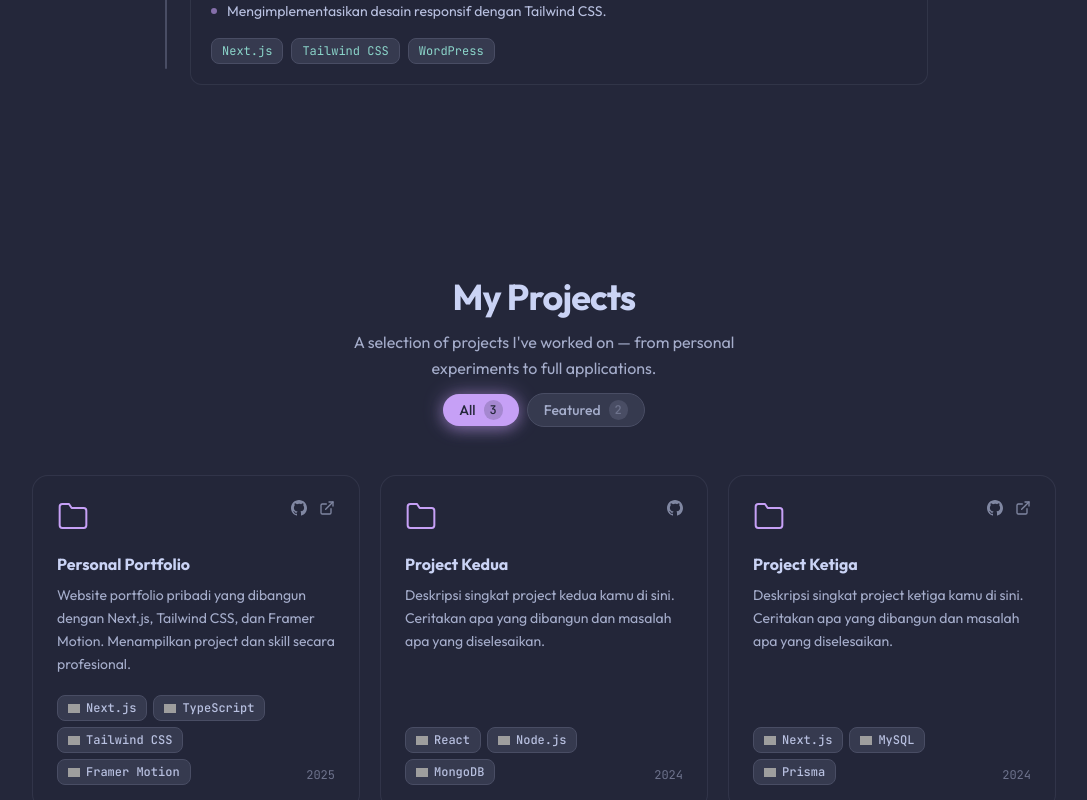
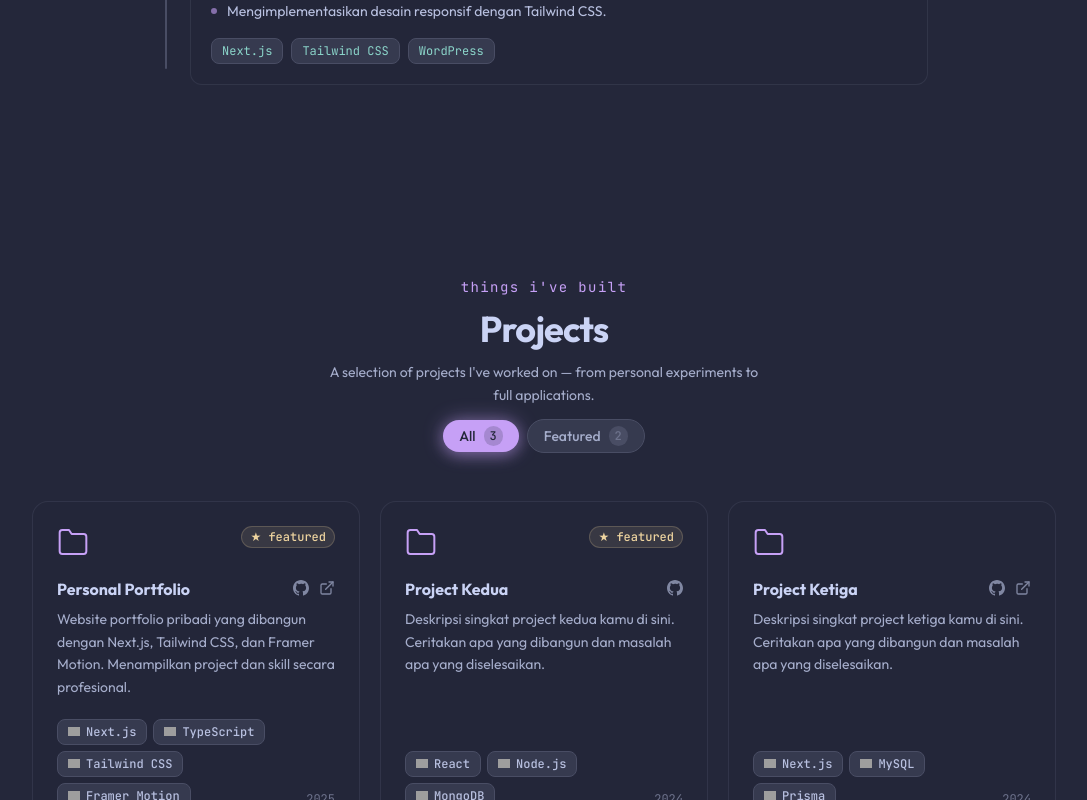
Before and after one commit to azrilpramudia/personal-website, a Next.js app: page / in a window 1280 px wide. Shown: the part 2896-3696 px from the top of the page, without its empty margins (96-1183 px from the left). Built offline with nearby package versions, Linux system fonts and the light colour scheme; grey boxes are pictures that could not be loaded.

Commit message:
fix: featured and CTA links

```diff
--- a/src/components/sections/Projects.tsx
+++ b/src/components/sections/Projects.tsx
@@ -6,6 +6,7 @@ import { fadeUp, staggerContainer } from "@/src/lib/animation";
 import { cn } from "@/src/lib/utils";
 import { ProjectCard } from "@/src/components/ui/ProjectCard";
 import { projects } from "@/src/data/projects";
+import { personalInfo } from "@/src/data/index";
 
 // ── Filter types ──────────────────────────────────────────────
 const FILTERS = ["All", "Featured"] as const;
@@ -54,6 +55,23 @@ function FilterTabs({
   );
 }
 
+// ── Empty State ───────────────────────────────────────────────
+function EmptyState() {
+  return (
+    <motion.div
+      initial={{ opacity: 0, y: 12 }}
+      animate={{ opacity: 1, y: 0 }}
+      className="flex flex-col items-center gap-3 py-20 text-center"
+    >
+      <span className="text-4xl">🗂️</span>
+      <p className="text-macchiato-subtext0 text-sm">
+        No <span className="text-macchiato-mauve font-medium">featured</span>{" "}
+        projects yet.
+      </p>
+    </motion.div>
+  );
+}
+
 // ── Main Section ──────────────────────────────────────────────
 export default function Projects() {
   const [activeFilter, setActiveFilter] = useState<Filter>("All");
@@ -75,15 +93,21 @@ export default function Projects() {
           viewport={{ once: true }}
           className="flex flex-col items-center text-center mb-12 gap-3"
         >
+          <motion.p
+            variants={fadeUp}
+            className="font-mono text-macchiato-mauve text-sm tracking-widest"
+          >
+            things i&apos;ve built
+          </motion.p>
           <motion.h2
             variants={fadeUp}
             className="text-macchiato-text text-3xl md:text-4xl font-bold tracking-tight"
           >
-            My Projects
+            Projects
           </motion.h2>
           <motion.p
             variants={fadeUp}
-            className="text-macchiato-subtext0 text-medium max-w-md leading-relaxed"
+            className="text-macchiato-subtext0 text-sm max-w-md leading-relaxed"
           >
             A selection of projects I&apos;ve worked on — from personal
             experiments to full applications.
@@ -97,6 +121,9 @@ export default function Projects() {
 
         {/* Project grid */}
         <AnimatePresence mode="wait">
+          {filtered.length === 0 ? (
+            <EmptyState key="empty" />
+          ) : (
             <motion.div
               key={activeFilter}
               variants={staggerContainer}
@@ -109,9 +136,10 @@ export default function Projects() {
                 <ProjectCard key={project.id} project={project} index={i} />
               ))}
             </motion.div>
+          )}
         </AnimatePresence>
 
-        {/* GitHub CTA */}
+        {/* GitHub CTA — URL dari personalInfo */}
         <motion.div
           variants={fadeUp}
           initial="hidden"
@@ -120,7 +148,7 @@ export default function Projects() {
           className="flex justify-center mt-12"
         >
           <a
-            href="https://github.com/username"
+            href={personalInfo.githubUrl}
             target="_blank"
             rel="noopener noreferrer"
             className="inline-flex items-center gap-2 px-6 py-2.5 rounded-full text-sm font-medium text-macchiato-subtext1 border border-macchiato-surface2 hover:border-macchiato-mauve hover:text-macchiato-mauve transition-all duration-200"
--- a/src/components/ui/ProjectCard.tsx
+++ b/src/components/ui/ProjectCard.tsx
@@ -117,10 +117,22 @@ export function ProjectCard({ project, index }: ProjectCardProps) {
         transition: { duration: 0.2 },
       }}
     >
-      {/* Top row: folder icon + links */}
+      {/* Top row: folder icon + featured badge (kanan atas) */}
       <div className="flex items-start justify-between mb-5">
         <FolderIcon />
-        <div className="flex items-center gap-3 text-macchiato-overlay1">
+        {project.featured && (
+          <span className="text-xs px-2 py-0.5 rounded-full font-medium font-mono bg-macchiato-yellow/10 text-macchiato-yellow border border-macchiato-yellow/20">
+            ★ featured
+          </span>
+        )}
+      </div>
+
+      {/* Title + links sejajar */}
+      <div className="flex items-start justify-between gap-2 mb-2">
+        <h3 className="text-macchiato-text font-bold text-base leading-snug group-hover:text-macchiato-mauve transition-colors duration-200">
+          {project.title}
+        </h3>
+        <div className="flex items-center gap-2.5 text-macchiato-overlay1 shrink-0 mt-0.5">
           {project.githubUrl && (
             <a
               href={project.githubUrl}
@@ -146,11 +158,6 @@ export function ProjectCard({ project, index }: ProjectCardProps) {
         </div>
       </div>
 
-      {/* Title */}
-      <h3 className="text-macchiato-text font-bold text-base mb-2 group-hover:text-macchiato-mauve transition-colors duration-200">
-        {project.title}
-      </h3>
-
       {/* Description */}
       <p className="text-macchiato-subtext0 text-sm leading-relaxed flex-1 mb-5">
         {project.description}
--- a/src/data/index.ts
+++ b/src/data/index.ts
@@ -0,0 +1,63 @@
+import { Skill, NavItem, SocialLink } from "@/src/types";
+
+export const navItems: NavItem[] = [
+  { label: "About", href: "#about" },
+  { label: "Skills", href: "#skills" },
+  { label: "Projects", href: "#projects" },
+  { label: "Experience", href: "#experience" },
+  { label: "Contact", href: "#contact" },
+];
+
+export const skills: Skill[] = [
+  // Frontend
+  { name: "Next.js", category: "frontend", proficiency: "advanced" },
+  { name: "React", category: "frontend", proficiency: "advanced" },
+  { name: "TypeScript", category: "frontend", proficiency: "intermediate" },
+  { name: "Tailwind CSS", category: "frontend", proficiency: "advanced" },
+  { name: "Framer Motion", category: "frontend", proficiency: "intermediate" },
+
+  // Backend
+  { name: "Node.js", category: "backend", proficiency: "intermediate" },
+  { name: "Express.js", category: "backend", proficiency: "intermediate" },
+  { name: "PostgreSQL", category: "backend", proficiency: "beginner" },
+
+  // Tools
+  { name: "Git", category: "tools", proficiency: "advanced" },
+  { name: "Figma", category: "tools", proficiency: "intermediate" },
+  { name: "VS Code", category: "tools", proficiency: "expert" },
+];
+
+export const skillsByCategory = {
+  frontend: skills.filter((s) => s.category === "frontend"),
+  backend: skills.filter((s) => s.category === "backend"),
+  tools: skills.filter((s) => s.category === "tools"),
+};
+
+export const socialLinks: SocialLink[] = [
+  {
+    platform: "GitHub",
+    url: "https://github.com/azrilpramudia",
+    icon: "Github",
+  },
+  {
+    platform: "LinkedIn",
+    url: "https://linkedin.com/in/azril-pramudia-anugrah-202a872a6",
+    icon: "Linkedin",
+  },
+  {
+    platform: "Email",
+    url: "mailto:azrilpramudia01@gmail.com",
+    icon: "Mail",
+  },
+];
+
+export const personalInfo = {
+  name: "Nama Kamu",
+  title: "Full Stack Developer",
+  tagline: "Membangun produk digital yang indah & fungsional.",
+  bio: "Saya seorang developer yang passionate dalam membuat pengalaman web yang luar biasa. Suka belajar hal baru dan bereksperimen dengan teknologi terbaru.",
+  location: "Indonesia",
+  availableForWork: true,
+  cvUrl: "/cv.pdf",
+  githubUrl: "https://github.com/azrilpramudia",
+};
```
Lines whose indentation alone changed are shown as unchanged.
